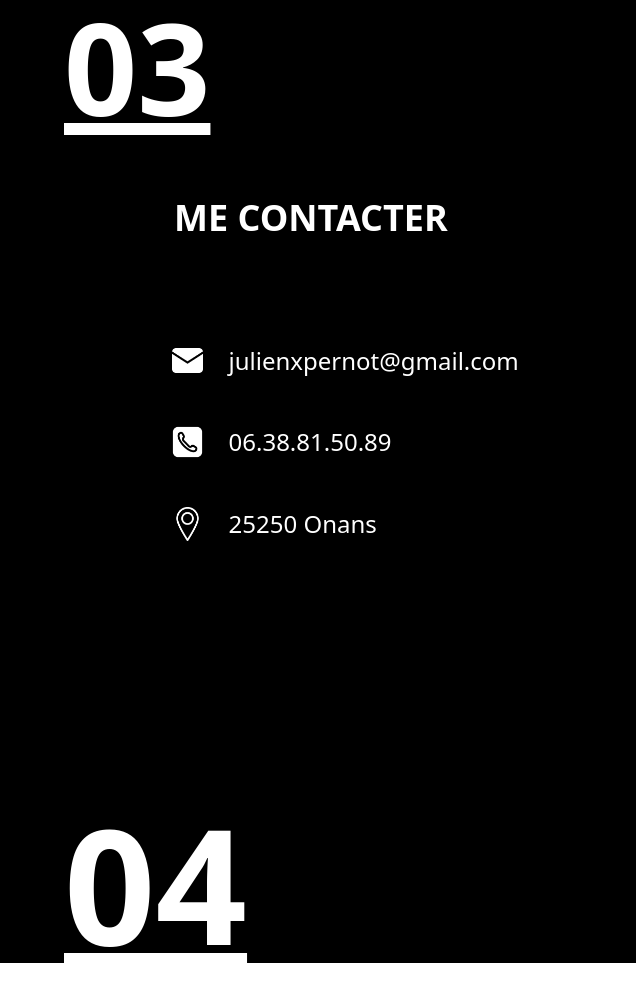
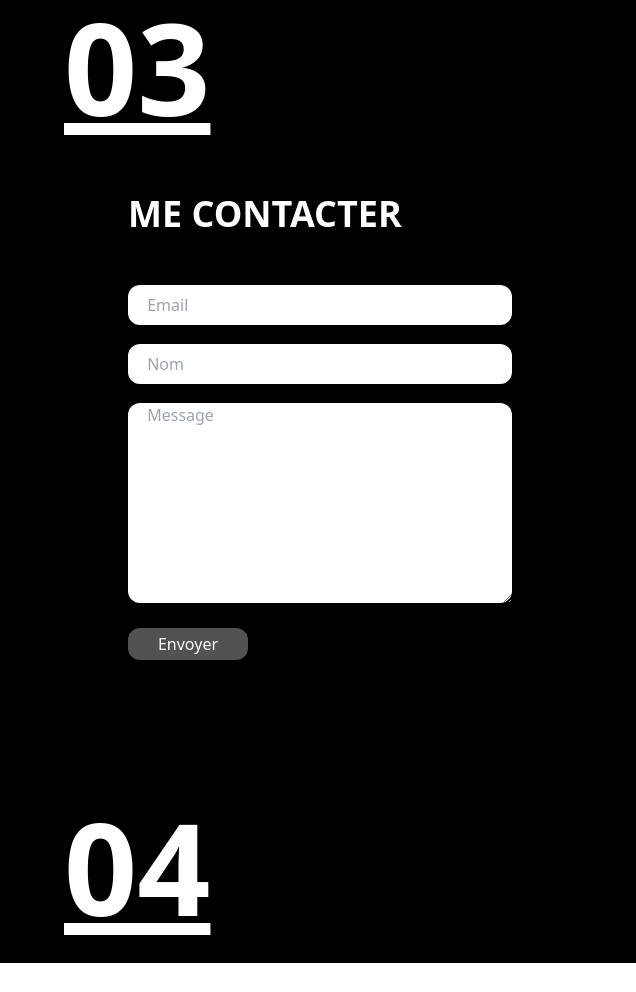
Before and after one commit to Pernot-Julien/Web-portfolio, a React app in the folder portfolio/: page / in a window 1280 px wide. Shown: the part 2237-3229 px from the top of the page, 0-636 px from the left. After the commit the page ends 3200 px from the top, so only its background shows below. Built offline with nearby package versions, Linux system fonts and the light colour scheme; some packages are replaced by stand-ins of ours.

Commit message:
add form

```diff
--- a/portfolio/src/components/FourthPage/index.js
+++ b/portfolio/src/components/FourthPage/index.js
@@ -32,7 +32,7 @@ const FourthPage = () => {
 
     {/* Pagging number */}
     <div className="absolute top-[87%] left-[5%] md:top-[83%] landscape:top-[90%] landscape:md:top-[85%] lg:top-[88%] landscape:xl:top-[80%]">
-      <p className="text-white text-6xl font-bold underline md:text-8xl landscape:text-7xl landscape:xl:text-[10rem] xl:text-[12rem] ">04</p>
+      <p className="text-white text-6xl font-bold underline md:text-8xl landscape:text-7xl landscape:xl:text-[8rem] xl:text-[12rem] ">04</p>
     </div>
 
     {/* Next page */}
@@ -43,39 +43,28 @@ const FourthPage = () => {
     {/* contact */}
     <div className="landscape:xl:flex ">
       <div>
-        <p className="text-white ml-[10%] pt-[10%] md:pt-[5%] font-bold md:text-2xl lg:pt-[3%] xl:text-3xl landscape:xl:ml-[30%] landscape:xl:mt-[3%] xl:text-5xl landscape:xl:text-4xl">ME CONTACTER</p>
+        <p className="text-white ml-[10%] pt-[10%] md:pt-[5%] font-bold md:text-2xl lg:pt-[3%] xl:text-3xl landscape:xl:ml-[25%] landscape:xl:mt-[3%] xl:text-5xl landscape:xl:text-4xl">ME CONTACTER</p>
 
     {/* Form */}
-      <div className="w-[80%] md:hidden mt-[10%] bg-black mx-auto">
-        <form ref={form} onSubmit={sendEmail} >
+
+        <form ref={form} onSubmit={sendEmail} className="w-[80%] mt-[10%] bg-black mx-auto landscape:xl:w-[30vw] landscape:xl:ml-[10vw]" >
           <label className="hidden">Email</label>
-          <input type="email" name="user_email" placeholder="Email" className="rounded-xl placeholder:pl-[5%] mb-[5%] w-[100%] "/>
+          <input type="email" name="user_email" placeholder="Email" className="rounded-xl placeholder:pl-[5%] mb-[5%] w-[100%] landscape:xl:h-[5vh] "/>
           <label className="hidden">Name</label>
-            <input type="text" name="user_name" placeholder="Nom" className="rounded-xl placeholder:pl-[5%] mb-[5%]  w-[100%]"  />
+            <input type="text" name="user_name" placeholder="Nom" className="rounded-xl placeholder:pl-[5%] mb-[5%]  w-[100%] landscape:xl:h-[5vh]"  />
           <label className="hidden">Message</label>
-          <textarea name="message" placeholder="Message" className="rounded-xl placeholder:pl-[5%] mb-[5%]  w-[100%]" />
-          <input type="submit" value="Envoyer" className="bg-neutral-600 text-white h-[4vh] w-[20vw] rounded-xl" />
+          <textarea name="message" placeholder="Message" className="rounded-xl placeholder:pl-[5%] mb-[5%] w-[100%] landscape:xl:h-[25vh]" />
+          <div>
+          <input type="submit" value="Envoyer" className="bg-neutral-600 text-white h-[4vh] w-[20vw] rounded-xl landscape:xl:w-[15vh]" />
+          </div>
         </form>
 
-       </div>
-        <div className="hidden md:block landscape:xl:ml-[17%]">
-          <div className="flex space-x-[5%] mb-[5%] landscape:mb-[3%] landscape:xl:mb-[10%] landscape:xl:mt-[20%]">
-            <img className="w-[6%] ml-[15%] mt-[7%] landscape:w-[5%] md:w-[5%] landscape:md:mt-[5%] landscape:md:w-[4%] landscape:xl:w-[2%] landscape:xl:h-[2%] landscape:xl:mt-[2%] landscape:xl:w-[7%]" src={mail} alt="Mon email"></img>
-            <p className="text-white text-xs flex items-center mt-[7%] xl:text-2xl md:text-lg landscape:xl:mt-[2%] ">julienxpernot@gmail.com</p>
-          </div>
-          <div className="flex space-x-[5%] mb-[5%] landscape:mb-[3%] landscape:xl:mb-[10%]">
-            <img className="w-[6%] ml-[15%] landscape:w-[5%] md:w-[5%] landscape:md:w-[4%] landscape:xl:w-[7%]" src={phone} alt="Mon téléphone"></img>
-            <p className="text-white text-xs flex items-center xl:text-2xl md:text-lg">06.38.81.50.89</p>
-          </div>
-          <div className="flex space-x-[5%] mb-[5%]">
-            <img className="w-[6%] ml-[15%] landscape:w-[5%] md:w-[5%] landscape:md:w-[4%] landscape:xl:w-[7%]" src={location} alt="Mon adresse"></img>
-            <p className="text-white text-xs flex items-center xl:text-2xl md:text-lg">25250 Onans</p>
-          </div>
-        </div>
+
+
       </div>
 
      {/* Google Frame */}
-      <iframe className="h-[25vh] xl:block landscape:xl:w-[110vh] landscape:xl:h-[50vh] landscape:xl:mt-[10%] lg:hidden landscape:md:h-[70vh] landscape:md:w-[120vh] w-[80%] mx-auto mt-[15%] landscape:h-[70vh] landscape:mt-[5%] rounded-[5%] landscape:rounded-[3%] md:w-[50vh] md:h-[40vh] md:mt-[8%] landscape:md:h-[40vh] landscape:xl:h-[65vh] landscape:xl:w-[110vh] landscape:xl:ml-[5%]"
+      <iframe className="h-[25vh] xl:block landscape:xl:w-[40vw] landscape:xl:h-[49vh] landscape:xl:mt-[8%] lg:hidden landscape:md:h-[70vh] landscape:md:w-[120vh] w-[80%] mx-auto mt-[15%] landscape:h-[70vh] landscape:mt-[5%] rounded-[5%] landscape:rounded-[3%] md:w-[50vh] md:h-[40vh] md:mt-[8%] landscape:md:h-[40vh] landscape:xl:h-[65vh] landscape:xl:w-[110vh] landscape:xl:ml-[10%]"
           src="https://www.google.com/maps/embed?pb=!1m18!1m12!1m3!1d21559.22738193902!2d6.781229666644607!3d47.51127201301764!2m3!1f0!2f0!3f0!3m2!1i1024!2i768!4f13.1!3m3!1m2!1s0x479216e45d30e587%3A0xdcf137ffafbeb3eb!2sMairie%20de%20Montb%C3%A9liard!5e0!3m2!1sfr!2sfr!4v1658404791991!5m2!1sfr!2sfr"
           style={{ border: 0 }}
           allowfullscreen=""
--- a/portfolio/src/components/FourthPage/style.css
+++ b/portfolio/src/components/FourthPage/style.css
@@ -14,3 +14,7 @@
     50% {top:82%}
     100% {top:84%}
 }
+
+.button {
+    width: 100px;
+}
```
Also changed, not shown: portfolio/src/components/ThirdPage/index.js.
